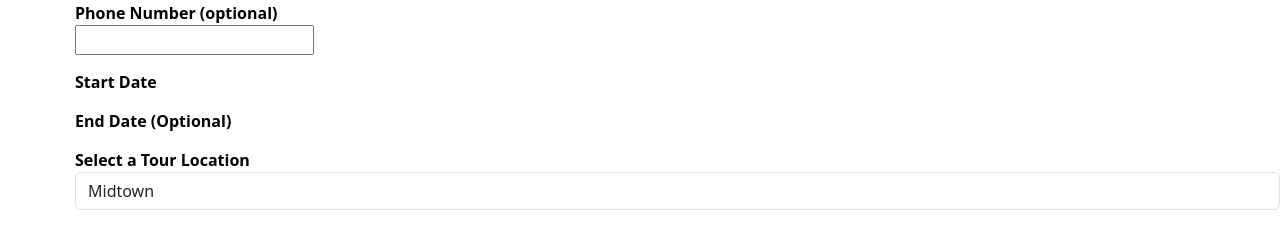
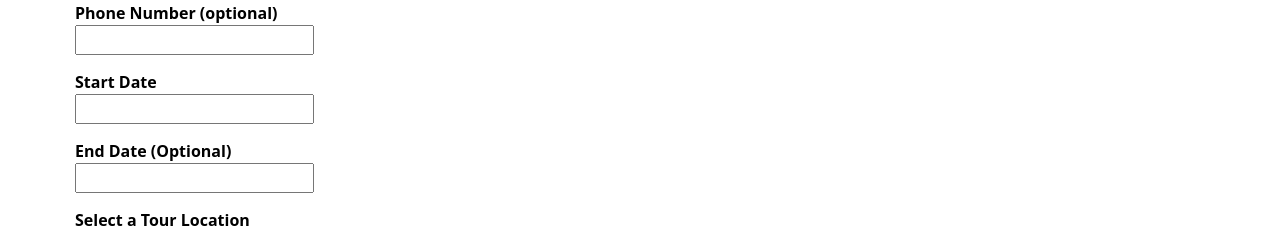
Before and after one commit to nater9ster/kellytours-app, a React (Create React App) app: page /request in a window 1280 px wide. Shown: the part 239-468 px from the top of the page. Built offline with nearby package versions, Linux system fonts and the light colour scheme.

Commit message:
date change handle

```diff
--- a/src/components/KellyTours.js
+++ b/src/components/KellyTours.js
@@ -9,7 +9,7 @@ const KellyTours = () => {
       <Navbar />
       <div class="container">
         <div class="row row-content full-height">
-          <div class="col-md-6 text-center text-container full-height">
+          <div class="col-12 col-md-6 text-center text-container full-height">
             <h2><strong>Take a walking tour with KellyManhattanTours!</strong></h2>
             <h2><em>Portuguese!</em></h2>
             <p>
--- a/src/components/RequestTour.js
+++ b/src/components/RequestTour.js
@@ -50,6 +50,7 @@ const RequestTour = () => {
     const handleAdditionalInfoChange = (event) => {
         setAdditionalInfo(event.target.value);
     };
+    const currentDate = new Date();
 
     const sendEmail = (e) => {
         e.preventDefault();
@@ -101,8 +102,8 @@ const RequestTour = () => {
                         <input type="text" name="user_name" onChange={handleNameChange} required />
                     </div>
                     <div className="form-group">
-                        <label htmlFor="email">Email</label>< br />
-                        <input type="text" name="user_email" onChange={handleEmailChange} required />
+                        <label htmlFor="email">Email</label><br />
+                        <input type="email" name="user_email" onChange={handleEmailChange} required />
                     </div>
                     <div className="form-group">
                         <label htmlFor="phoneNumber">Phone Number (optional)</label><br />
@@ -110,7 +111,6 @@ const RequestTour = () => {
                     </div>
                     <div className="form-group">
                         <label htmlFor="startDatePicker">Start Date</label><br />
-                        {startDate && (
                         <DatePicker
                             name="startDatePicker"
                             selected={startDate}
@@ -118,13 +118,12 @@ const RequestTour = () => {
                             selectsStart
                             startDate={startDate}
                             endDate={endDate}
+                            minDate={currentDate} // Set the minimum date to the current date
                             dateFormat="yyyy-MM-dd"
                         />
-                        )}
                     </div>
                     <div className="form-group">
                         <label htmlFor="endDatePicker">End Date (Optional)</label><br />
-                        {endDate && (
                         <DatePicker
                             name="endDatePicker"
                             selected={endDate}
@@ -132,11 +131,10 @@ const RequestTour = () => {
                             selectsEnd
                             startDate={startDate}
                             endDate={endDate}
-                                minDate={startDate}
+                            minDate={startDate || currentDate} // Set the minimum date to either the start date or the current date
                             dateFormat="yyyy-MM-dd"
                             isClearable
                         />
-                        )}
                     </div>
                     <div className="form-group">
                         <label htmlFor="tourLocation">Select a Tour Location</label><br />
@@ -179,9 +177,10 @@ const RequestTour = () => {
 
 
                 </form>
-            )}
+            )
+            }
             <Footer />
-        </div>
+        </div >
     );
 };
 
```
Also changed, not shown: 1 other file (tests, documents, lock files or other folders). Lines whose indentation alone changed are shown as unchanged.
